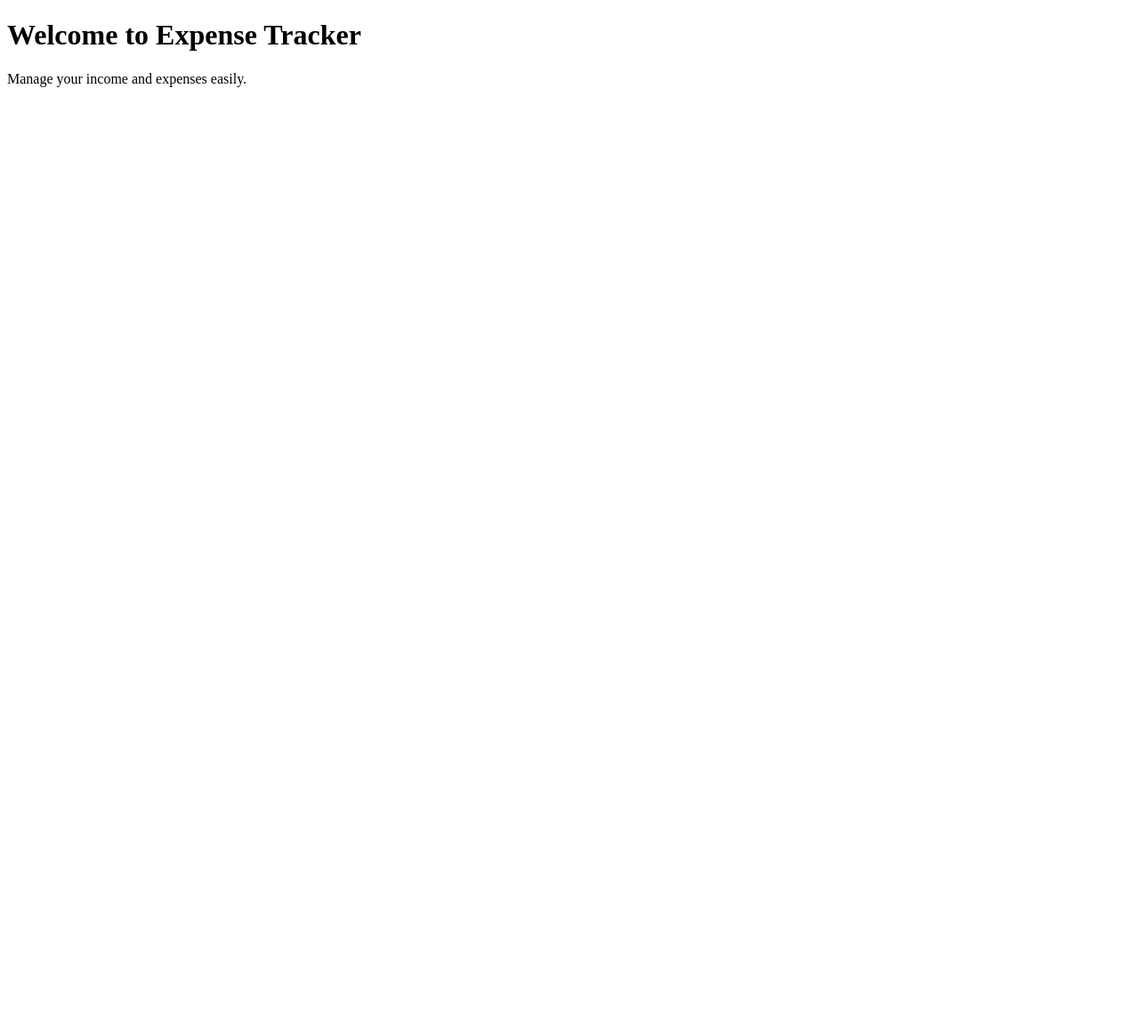
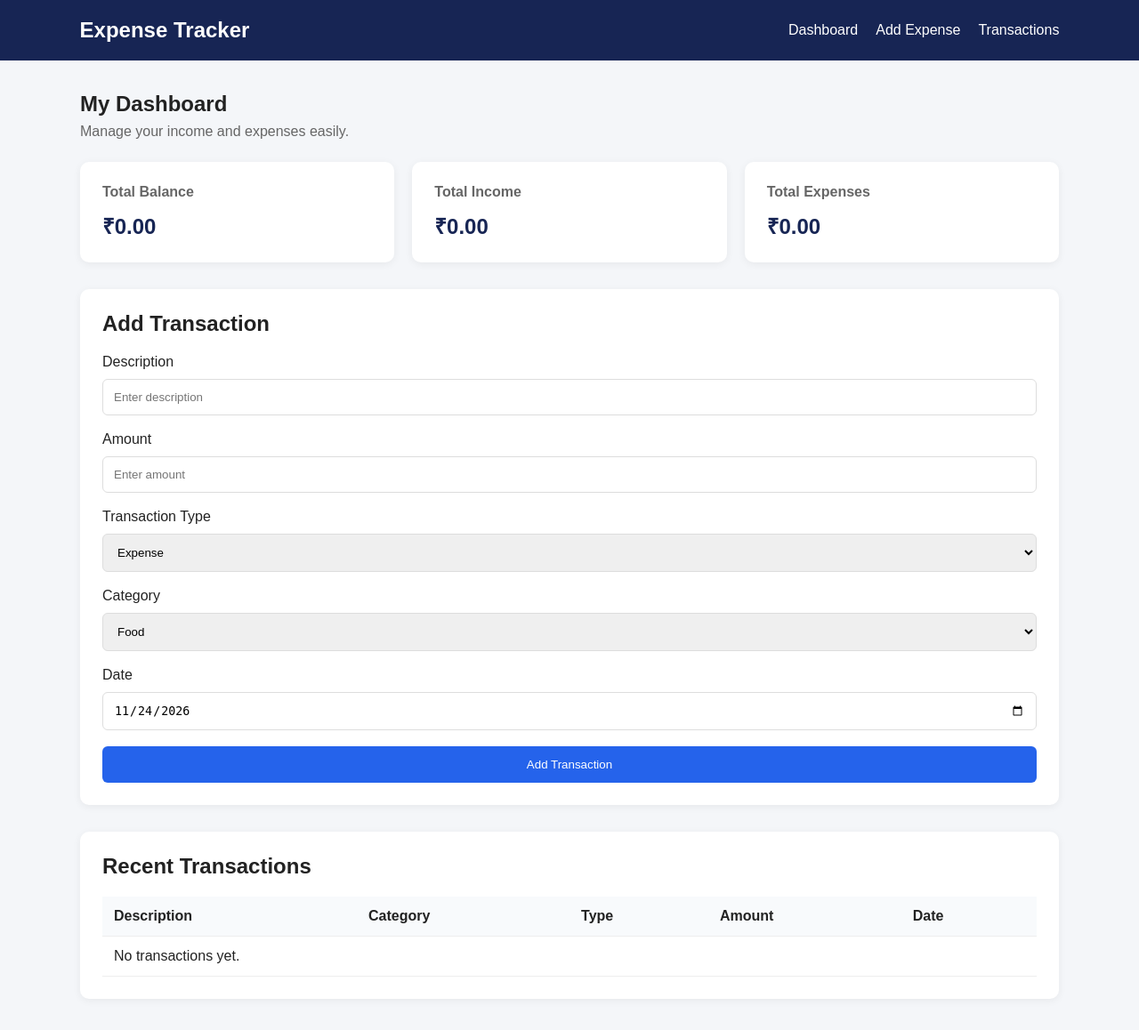
Before and after one commit to Harsh-code-cyber/Expense-Tracker, a Flask app: page / in a window 1280 px wide. Shown: the whole page at 89% size. Before the commit the page ends 98 px from the top, so only its background shows below. Run offline with Flask 3, Linux system fonts and the light colour scheme.

Commit message:
create index,style and script file

```diff
--- a/app.py
+++ b/app.py
@@ -1,12 +1,52 @@
-
-from flask import Flask, render_template
+import sqlite3
+from flask import Flask, render_template, request, jsonify
 
 app = Flask(__name__)
+
+def init_db():
+    conn = sqlite3.connect("expenses.db")
+
+    conn.execute("""
+        CREATE TABLE IF NOT EXISTS transactions (
+            id INTEGER PRIMARY KEY AUTOINCREMENT,
+            description TEXT NOT NULL,
+            amount REAL NOT NULL,
+            type TEXT NOT NULL,
+            category TEXT NOT NULL,
+            date TEXT NOT NULL
+        )
+    """)
+
+    conn.commit()
+    conn.close()
 
 @app.route("/")
 def home():
     return render_template("index.html")
 
+@app.route("/add-transaction", methods=["POST"])
+def add_transaction():
+    data = request.get_json()
+
+    description = data["description"]
+    amount = data["amount"]
+    transaction_type = data["type"]
+    category = data["category"]
+    date = data["date"]
+
+    conn = sqlite3.connect("expenses.db")
+
+    conn.execute("""
+        INSERT INTO transactions
+        (description, amount, type, category, date)
+        VALUES (?, ?, ?, ?, ?)
+    """, (description, amount, transaction_type, category, date))
+
+    conn.commit()
+    conn.close()
+
+    return jsonify({"message": "Transaction saved successfully!"})
+
 
 if __name__ == "__main__":
     app.run(host="0.0.0.0", port=5000, debug=True)
--- a/static/css/style.css
+++ b/static/css/style.css
@@ -0,0 +1,153 @@
+
+* {
+    margin: 0;
+    padding: 0;
+    box-sizing: border-box;
+}
+
+body {
+    font-family: Arial, sans-serif;
+    background: #f4f6f9;
+    color: #222;
+}
+
+.header {
+    background: #172554;
+    color: white;
+    padding: 20px 7%;
+    display: flex;
+    justify-content: space-between;
+    align-items: center;
+    flex-wrap: wrap;
+    gap: 15px;
+}
+
+.header nav {
+    display: flex;
+    gap: 20px;
+    flex-wrap: wrap;
+}
+
+.header a {
+    color: white;
+    text-decoration: none;
+}
+
+.container {
+    width: 86%;
+    max-width: 1100px;
+    margin: 35px auto;
+}
+
+.welcome {
+    margin-bottom: 25px;
+}
+
+.welcome h1 {
+    margin-bottom: 8px;
+}
+
+.welcome p {
+    color: #666;
+}
+
+.summary {
+    display: grid;
+    grid-template-columns: repeat(3, 1fr);
+    gap: 20px;
+    margin-bottom: 30px;
+}
+
+.card,
+.form-section,
+.transactions {
+    background: white;
+    padding: 25px;
+    border-radius: 10px;
+    box-shadow: 0 2px 10px rgba(0, 0, 0, 0.06);
+}
+
+.card h3 {
+    color: #666;
+    font-size: 16px;
+    margin-bottom: 12px;
+}
+
+.card h2 {
+    color: #172554;
+}
+
+.form-section {
+    margin-bottom: 30px;
+}
+
+.form-section h2,
+.transactions h2 {
+    margin-bottom: 20px;
+}
+
+form {
+    display: grid;
+    gap: 10px;
+}
+
+input,
+select {
+    width: 100%;
+    padding: 12px;
+    border: 1px solid #ddd;
+    border-radius: 6px;
+    margin-bottom: 8px;
+}
+
+button {
+    background: #2563eb;
+    color: white;
+    border: none;
+    padding: 13px;
+    border-radius: 6px;
+    cursor: pointer;
+}
+
+button:hover {
+    background: #1d4ed8;
+}
+
+table {
+    width: 100%;
+    border-collapse: collapse;
+}
+
+th,
+td {
+    padding: 13px;
+    border-bottom: 1px solid #eee;
+    text-align: left;
+}
+
+th {
+    background: #f8fafc;
+}
+
+@media (max-width: 700px) {
+    .summary {
+        grid-template-columns: 1fr;
+    }
+
+    .header {
+        flex-direction: column;
+        align-items: flex-start;
+    }
+
+    .container {
+        width: 94%;
+    }
+
+    .transactions {
+        overflow-x: auto;
+    }
+
+    table {
+        min-width: 600px;
+    }
+}
--- a/static/js/script.js
+++ b/static/js/script.js
@@ -0,0 +1,141 @@
+
+// Get HTML elements
+const expenseForm = document.getElementById("expense-form");
+const descriptionInput = document.getElementById("description");
+const amountInput = document.getElementById("amount");
+const typeInput = document.getElementById("type");
+const categoryInput = document.getElementById("category");
+const dateInput = document.getElementById("date");
+
+const balanceElement = document.getElementById("balance");
+const incomeElement = document.getElementById("income");
+const expensesElement = document.getElementById("expenses");
+const transactionList = document.getElementById("transaction-list");
+
+// Store transactions temporarily
+let transactions = [];
+
+// Format amount as Indian currency
+function formatCurrency(amount) {
+    return new Intl.NumberFormat("en-IN", {
+        style: "currency",
+        currency: "INR"
+    }).format(amount);
+}
+
+// Calculate dashboard totals
+function updateSummary() {
+    let totalIncome = 0;
+    let totalExpenses = 0;
+
+    transactions.forEach(function(transaction) {
+        if (transaction.type === "income") {
+            totalIncome += transaction.amount;
+        } else {
+            totalExpenses += transaction.amount;
+        }
+    });
+
+    const balance = totalIncome - totalExpenses;
+
+    incomeElement.textContent = formatCurrency(totalIncome);
+    expensesElement.textContent = formatCurrency(totalExpenses);
+    balanceElement.textContent = formatCurrency(balance);
+}
+
+// Display transactions
+function displayTransactions() {
+    transactionList.innerHTML = "";
+
+    if (transactions.length === 0) {
+        transactionList.innerHTML = `
+            <tr>
+                <td colspan="5">No transactions yet.</td>
+            </tr>
+        `;
+        return;
+    }
+
+    transactions.forEach(function(transaction) {
+        const row = document.createElement("tr");
+
+        const values = [
+            transaction.description,
+            transaction.category,
+            transaction.type,
+            formatCurrency(transaction.amount),
+            transaction.date
+        ];
+
+        values.forEach(function(value) {
+            const cell = document.createElement("td");
+            cell.textContent = value;
+            row.appendChild(cell);
+        });
+
+        // Create delete button
+        const actionCell = document.createElement("td");
+        const deleteButton = document.createElement("button");
+
+        deleteButton.textContent = "Delete";
+        deleteButton.type = "button";
+
+        deleteButton.addEventListener("click", function() {
+            deleteTransaction(transaction.id);
+        });
+
+        actionCell.appendChild(deleteButton);
+        row.appendChild(actionCell);
+
+        transactionList.appendChild(row);
+    });
+}
+
+// Add a new transaction
+expenseForm.addEventListener("submit", function(event) {
+    event.preventDefault();
+
+    const description = descriptionInput.value.trim();
+    const amount = Number(amountInput.value);
+    const type = typeInput.value;
+    const category = categoryInput.value;
+    const date = dateInput.value;
+
+    if (!description || !Number.isFinite(amount) || amount <= 0 || !date) {
+        alert("Please enter valid transaction details.");
+        return;
+    }
+
+    const transaction = {
+        id: Date.now(),
+        description: description,
+        amount: amount,
+        type: type,
+        category: category,
+        date: date
+    };
+
+    transactions.push(transaction);
+
+    updateSummary();
+    displayTransactions();
+
+    expenseForm.reset();
+});
+
+// Delete a transaction
+function deleteTransaction(id) {
+    transactions = transactions.filter(function(transaction) {
+        return transaction.id !== id;
+    });
+
+    updateSummary();
+    displayTransactions();
+}
+
+// Set today's date as default
+dateInput.value = new Date().toLocaleDateString("en-CA");
+
+// Initial dashboard display
+updateSummary();
+displayTransactions();
--- a/templates/index.html
+++ b/templates/index.html
@@ -8,8 +8,136 @@
 </head>
 <body>
 
-    <h1>Welcome to Expense Tracker</h1>
-    <p>Manage your income and expenses easily.</p>
+<!DOCTYPE html>
+<html lang="en">
+<head>
+    <meta charset="UTF-8">
+    <meta name="viewport" content="width=device-width, initial-scale=1.0">
+
+    <title>Expense Tracker</title>
+
+    <link rel="stylesheet"
+          href="{{ url_for('static', filename='css/style.css') }}">
+</head>
+
+<body>
+
+    <header class="header">
+        <h2>Expense Tracker</h2>
+        <nav>
+            <a href="/">Dashboard</a>
+            <a href="#add-expense">Add Expense</a>
+            <a href="#transactions">Transactions</a>
+        </nav>
+    </header>
+
+    <main class="container">
+
+        <section class="welcome">
+            <h1>My Dashboard</h1>
+            <p>Manage your income and expenses easily.</p>
+        </section>
+
+        <section class="summary">
+
+            <div class="card">
+                <h3>Total Balance</h3>
+                <h2 id="balance">₹0.00</h2>
+            </div>
+
+            <div class="card">
+                <h3>Total Income</h3>
+                <h2 id="income">₹0.00</h2>
+            </div>
+
+            <div class="card">
+                <h3>Total Expenses</h3>
+                <h2 id="expenses">₹0.00</h2>
+            </div>
+
+        </section>
+
+        <section class="form-section" id="add-expense">
+
+            <h2>Add Transaction</h2>
+
+            <form id="expense-form">
+
+                <label for="description">Description</label>
+                <input
+                    type="text"
+                    id="description"
+                    placeholder="Enter description"
+                    required
+                >
+
+                <label for="amount">Amount</label>
+                <input
+                    type="number"
+                    id="amount"
+                    placeholder="Enter amount"
+                    min="0.01"
+                    step="0.01"
+                    required
+                >
+
+                <label for="type">Transaction Type</label>
+                <select id="type" required>
+                    <option value="expense">Expense</option>
+                    <option value="income">Income</option>
+                </select>
+
+                <label for="category">Category</label>
+                <select id="category" required>
+                    <option value="Food">Food</option>
+                    <option value="Travel">Travel</option>
+                    <option value="Shopping">Shopping</option>
+                    <option value="Bills">Bills</option>
+                    <option value="Salary">Salary</option>
+                    <option value="Other">Other</option>
+                </select>
+
+                <label for="date">Date</label>
+                <input type="date" id="date" required>
+
+                <button type="submit">Add Transaction</button>
+
+            </form>
+
+        </section>
+
+        <section class="transactions" id="transactions">
+
+            <h2>Recent Transactions</h2>
+
+            <table>
+                <thead>
+                    <tr>
+                        <th>Description</th>
+                        <th>Category</th>
+                        <th>Type</th>
+                        <th>Amount</th>
+                        <th>Date</th>
+                    </tr>
+                </thead>
+
+                <tbody id="transaction-list">
+                    <tr>
+                        <td colspan="5">No transactions yet.</td>
+                    </tr>
+                </tbody>
+
+            </table>
+
+        </section>
+
+    </main>
+
+    <script src="{{ url_for('static', filename='js/script.js') }}"></script>
 
 </body>
 </html>
+
+
+</body>
+</html>
```
